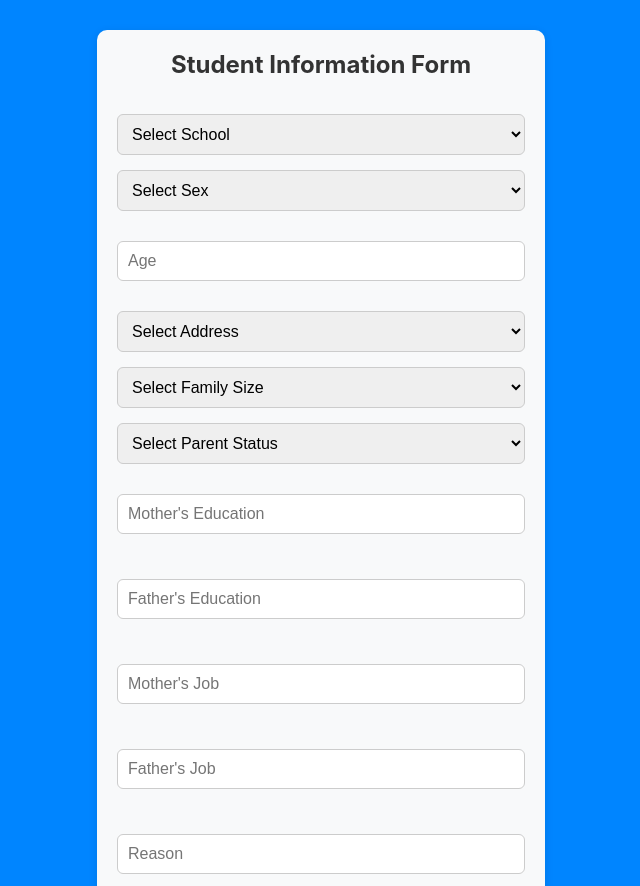
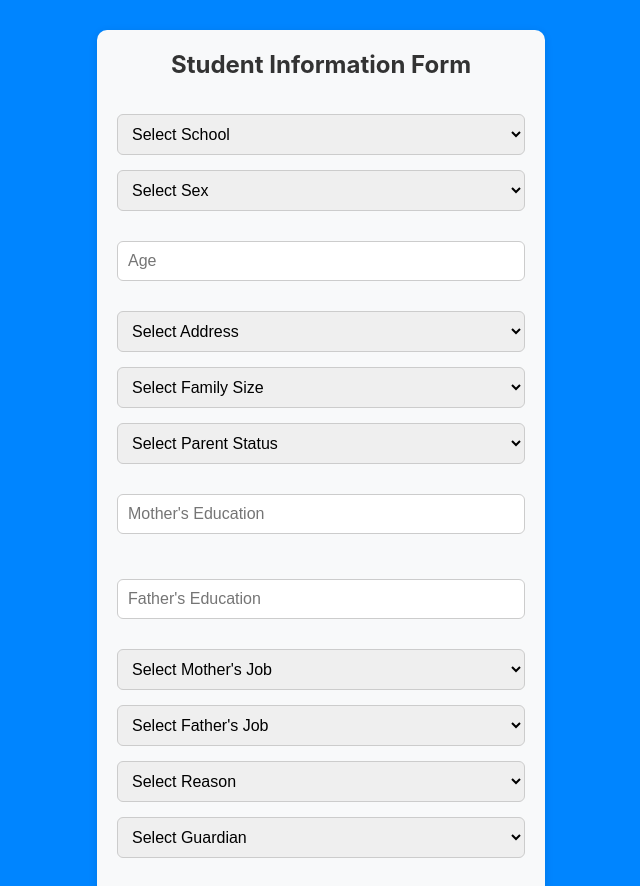
Before and after one commit to Rashad-Malik-T-K/SPA_react, a React (Create React App) app: page /student-input in a window 1280 px wide. Shown: the top 886 px of the page, without its empty margins (319-959 px from the left). Built offline with nearby package versions, Linux system fonts and the light colour scheme.

Commit message:
model predicted

```diff
--- a/src/pages/StudentInput.js
+++ b/src/pages/StudentInput.js
@@ -166,12 +166,12 @@
 // };
 
 // export default StudentInput;
-
 import React, { useState } from "react";
 import "./input.css";
 import { useNavigate } from 'react-router-dom';
 import { collection, addDoc } from "firebase/firestore";
 import { db } from "../firebase";
+import axios from 'axios';
 
 const initialState = {
   school: "",
@@ -208,6 +208,18 @@ const initialState = {
 
 const StudentInput = () => {
   const navigate = useNavigate();
+
+  const handlePredict = async (e) => {
+    e.preventDefault();
+    try {
+      const response = await axios.post('http://localhost:5000/predict', formData);
+      const prediction = response.data.prediction;
+      navigate('/prediction', { state: { prediction } });
+    } catch (err) {
+      alert("Prediction failed: " + err.message);
+    }
+  };
+
   const [formData, setFormData] = useState(initialState);
 
   const handleBack = (e) => {
@@ -263,8 +275,8 @@ const StudentInput = () => {
       </select>
       <select name="sex" value={formData.sex} onChange={handleChange}>
         <option value="">Select Sex</option>
-        <option value="Male">Male</option>
-        <option value="Female">Female</option>
+        <option value="M">Male</option>
+        <option value="F">Female</option>
       </select>
       <input type="number" name="age" placeholder="Age" min="10" max="25" value={formData.age} onChange={handleChange} />
       <select name="address" value={formData.address} onChange={handleChange}>
@@ -284,10 +296,35 @@ const StudentInput = () => {
       </select>
       <input type="number" name="Medu" placeholder="Mother's Education" value={formData.Medu} onChange={handleChange} />
       <input type="number" name="Fedu" placeholder="Father's Education" value={formData.Fedu} onChange={handleChange} />
-      <input type="text" name="Mjob" placeholder="Mother's Job" value={formData.Mjob} onChange={handleChange} />
-      <input type="text" name="Fjob" placeholder="Father's Job" value={formData.Fjob} onChange={handleChange} />
-      <input type="text" name="reason" placeholder="Reason" value={formData.reason} onChange={handleChange} />
-      <input type="text" name="guardian" placeholder="Guardian" value={formData.guardian} onChange={handleChange} />
+      <select name="Mjob" value={formData.Mjob} onChange={handleChange} required>
+        <option value="">Select Mother's Job</option>
+        <option value="teacher">Teacher</option>
+        <option value="health">Health</option>
+        <option value="services">Services</option>
+        <option value="at_home">At home</option>
+        <option value="other">Other</option>
+      </select>
+      <select name="Fjob" value={formData.Fjob} onChange={handleChange} required>
+        <option value="">Select Father's Job</option>
+        <option value="teacher">Teacher</option>
+        <option value="health">Health</option>
+        <option value="services">Services</option>
+        <option value="at_home">At home</option>
+        <option value="other">Other</option>
+      </select>
+      <select name="reason" value={formData.reason} onChange={handleChange} required>
+        <option value="">Select Reason</option>
+        <option value="home">Home</option>
+        <option value="reputation">Reputation</option>
+        <option value="course">Course</option>
+        <option value="other">Other</option>
+      </select>
+      <select name="guardian" value={formData.guardian} onChange={handleChange} required>
+        <option value="">Select Guardian</option>
+        <option value="mother">Mother</option>
+        <option value="father">Father</option>
+        <option value="other">Other</option>
+      </select>
       <input type="number" name="traveltime" placeholder="Travel Time" value={formData.traveltime} onChange={handleChange} />
       <input type="number" name="studytime" placeholder="Study Time" value={formData.studytime} onChange={handleChange} />
       <input type="number" name="failures" placeholder="Failures" value={formData.failures} onChange={handleChange} />
@@ -339,7 +376,8 @@ const StudentInput = () => {
       <input type="number" name="G1" placeholder="Test 1 score" value={formData.G1} onChange={handleChange} />
       <input type="number" name="G2" placeholder="Test 2 score" value={formData.G2} onChange={handleChange} />
 
-      <button type="submit">Predict</button>
+      <button type="button" onClick={handlePredict}>Predict</button>
+      <button type="submit">Save to dashboard</button>
       <button onClick={handleBack}>Back to Dashboard</button>
     </form>
   );
```
Also changed, not shown: src/Prediction.js (added, +15 -0 lines), 2 other files (tests, documents, lock files or other folders).
